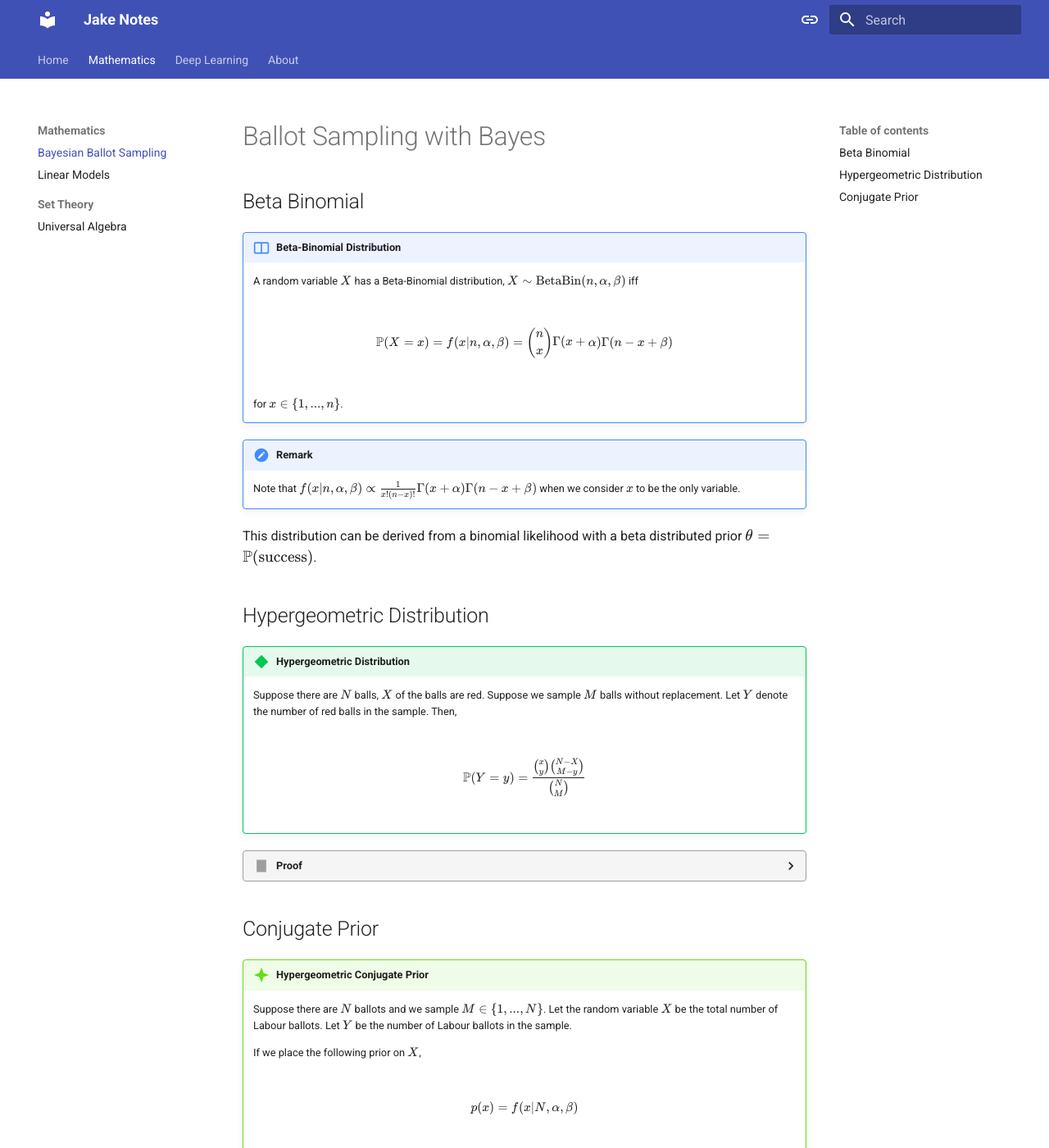
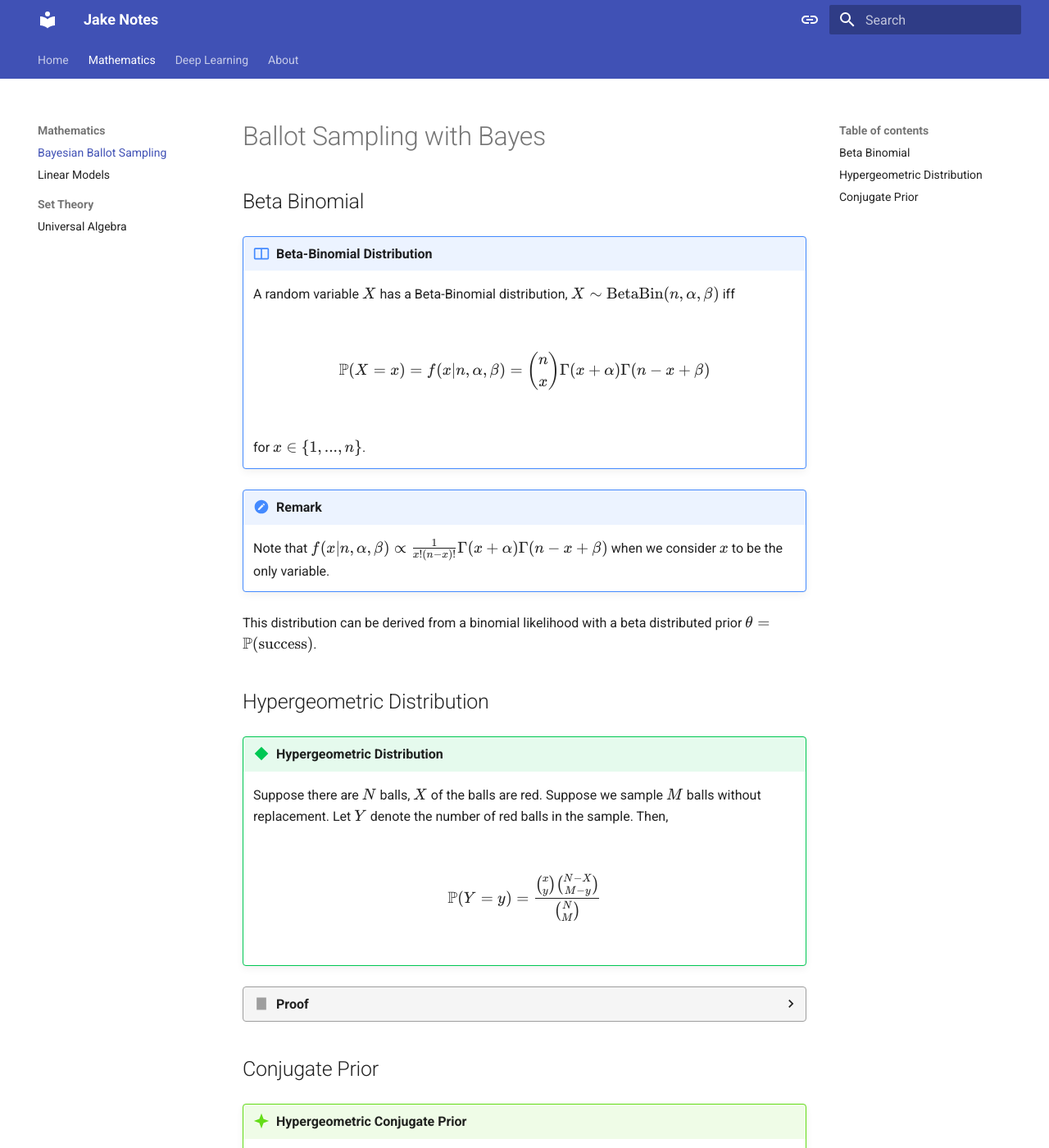
Before and after one commit to JakeRobertBaker/jakerobertbaker.github.io, an MkDocs documentation site: the page built from docs/mathematics/probability/ballot_notes.md, in a window 1280 px wide and 1400 px high. Shown: the whole window at 82% size. Built offline with MkDocs 1.6.1 and Material for MkDocs 9.7.7, drawn with Linux system fonts in a browser that asks for light colours.

Commit message:
css callout font size inherit

```diff
--- a/docs/stylesheets/extra.css
+++ b/docs/stylesheets/extra.css
@@ -1,3 +1,9 @@
+/* Match admonition font size to body text (theme default is .64rem, body is .8rem) */
+.md-typeset .admonition,
+.md-typeset details {
+  font-size: inherit;
+}
+
 /* Custom admonitions: definition, proposition, lemma, theorem, proof */
 
 :root {
```
